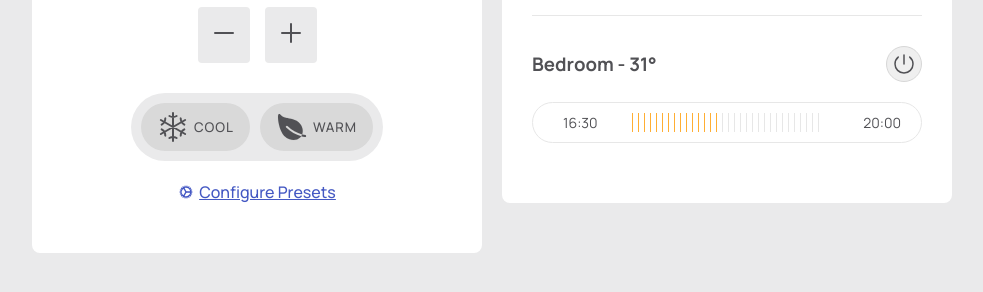
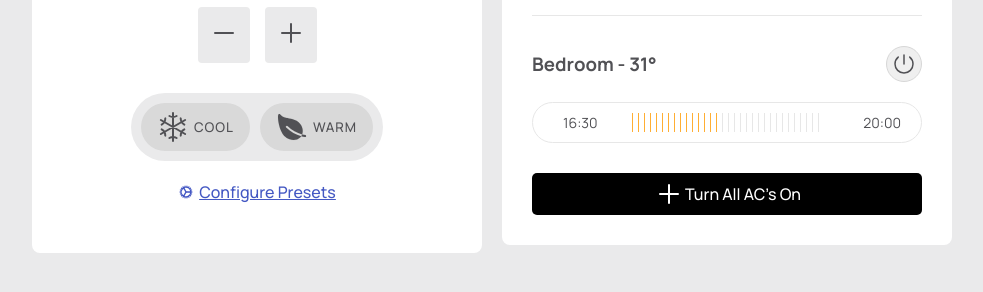
Before and after one commit to Kwame007/smart-thermostat, a plain HTML site: page index.html in a window 1280 px wide. Shown: the part 508-800 px from the top of the page, without its empty margins (148-1131 px from the left). Drawn offline with nearby package versions, Linux system fonts and the light colour scheme.

Commit message:
Refactor HTML structure for room control; enhance button visibility and accessibility

```diff
--- a/index.html
+++ b/index.html
@@ -123,16 +123,19 @@
         </div>
       </div>
       <div
-        class="container rooms-control animate__animated animate__fadeIn"
+        class="container  animate__animated animate__fadeIn"
       >
-    <!-- add button to turn all ac's on -->
-    <!-- <div class="add"> -->
-      <button id="addRoom">
-        <ion-icon size="large" name="add-outline"></ion-icon>
-        Turn All AC's On
-      </button>
-    <!-- </div> -->
-    </div>
+      <div class="rooms-control">
+
+      </div>
+        <!-- add button to turn all ac's on -->
+        <div class="add">
+          <button id="addRoom">
+            <ion-icon size="large" name="add-outline"></ion-icon>
+            <span class="add-text">Turn All AC's On</span>
+          </button>
+        </div>
+      </div>
 
     <section class="modal hidden">
       <form class="modal-form">
```
